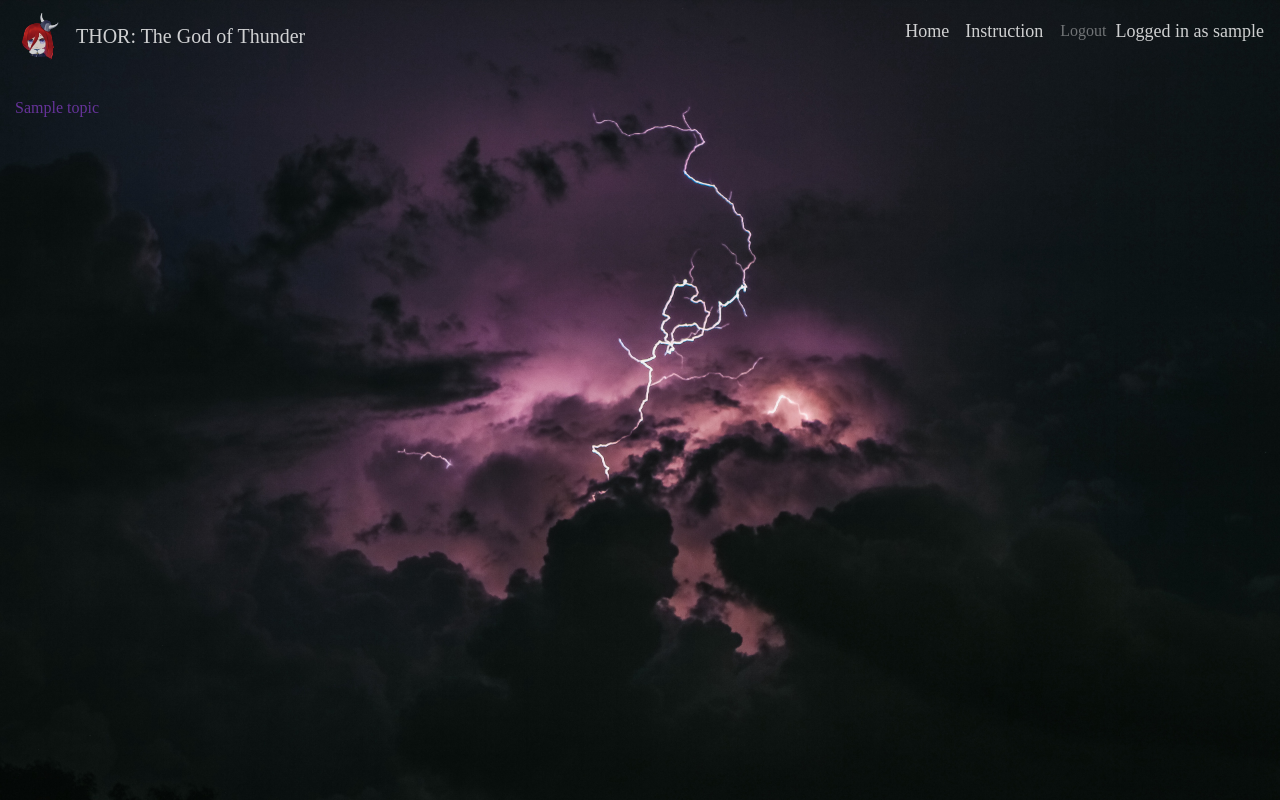
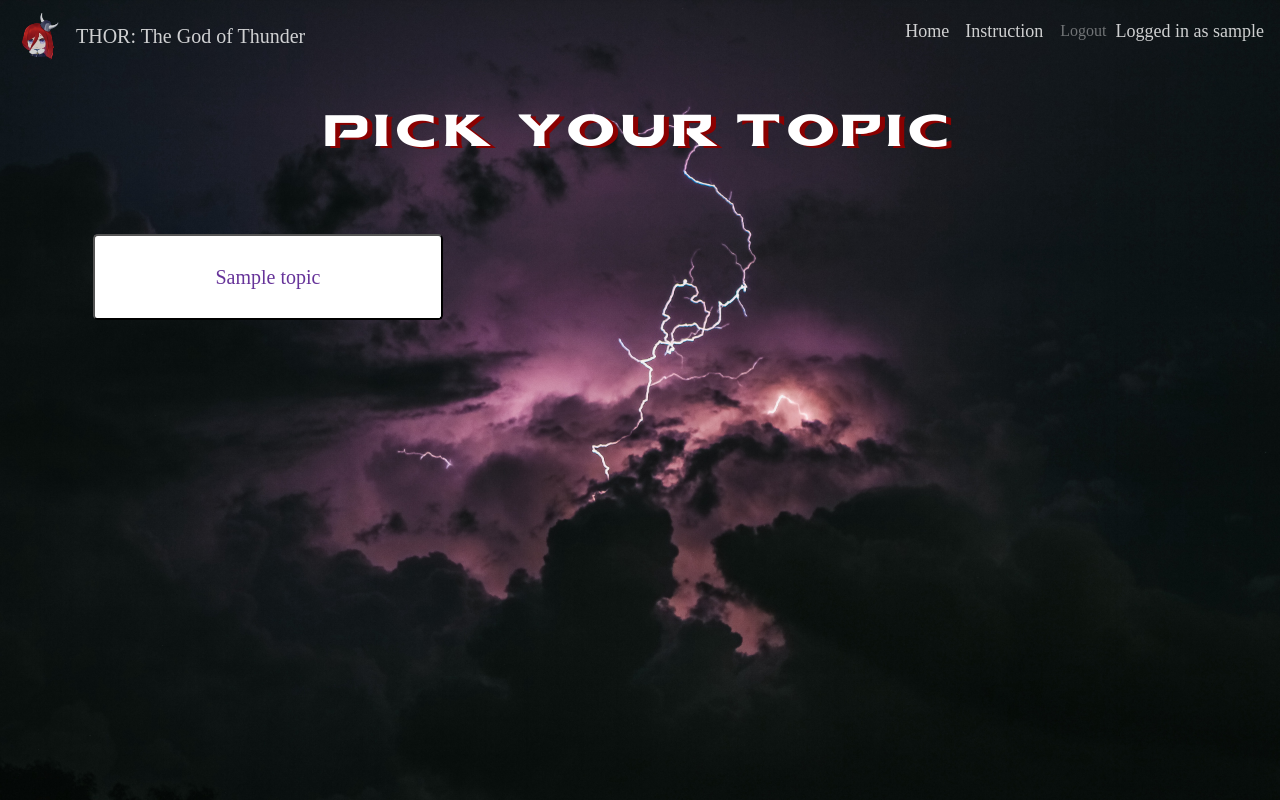
Before and after one commit to magmagcup/Thor, a Django app: page /game/topic/ in a window 1280 px wide. Run offline with Django 3.2, Linux system fonts and the light colour scheme; a user stored in the database is signed in; tables that the repository leaves empty hold one stand-in row (values such as "Sample post"); some libraries are stand-ins or nearby versions; some web fonts are replaced.

Commit message:
add topic_page_style and improve templates

```diff
--- a/game/templates/game/topic.html
+++ b/game/templates/game/topic.html
@@ -1,8 +1,17 @@
 {% extends "game/base.html" %}
 
 {% block content %}
+{% load static %}
+<link rel = "stylesheet" type = "text/css" href="{% static 'game/topic_page_style.css' %}">
 
-{% for t in topic %}
-  <br><br><br><br><a href="{% url 'game:question' t.id %}">{{ t }}</a>
-{% endfor %}
+<h1 class="mt-5 pt-5" style="font-family: 'THOR Ragnarok'; color:white; font-size: 55px; letter-spacing: 5">Pick your topic</h1>
+<div class="container mt-4">
+    <div class="mt-5 row">
+        {% for t in topic %}
+        <div class="col-4">
+            <button type="button" class="m-2 mt-4 btntopic btn-lg"><a href="{% url 'game:question' t.id %}">{{ t }}</a></button>
+        </div>
+        {% endfor %}
+    </div>
+</div>
 {% endblock  %}
--- a/static/game/my_style.css
+++ b/static/game/my_style.css
@@ -1,7 +1,3 @@
-* {
-    margin: 0;
-    padding: 0;
-}
 @font-face
 {
     font-family: 'THOR Ragnarok';
@@ -10,28 +6,70 @@
 
 body {
     background-image: url("lightning.jpg");
+    background-color: rgb(39, 39, 39);
     background-repeat: no-repeat;
     background-attachment: fixed;
     background-size: cover, contain;
     font-family: 'Mallanna';
 }
 
-
 h1 {
     text-align: center;
     text-shadow: 5px 2px darkred;
   }
 
-.col-12 {
-width: 100% !important;
-}
-
-
 .score_table {
     background-color: rgba(70, 83, 88, 0.445);
     border-radius: 15px;
     border-style: solid;
+    border-color: white;
     }
+
+.howto_box {
+    background-color: rgba(70, 83, 88, 0.445);
+    border-radius: 15px;
+    border-style: solid;
+    border-color: black;
+    }
+
+.form_box {
+    background-color: white;
+    border-radius: 15px;
+    border-style: solid;
+    border-color: rosybrown;
+}
+
+select {
+    font-size: 20;
+}
+
+.btnlogin {
+    color: rgb(192, 108, 108);
+    background-color: white;
+    -webkit-transition-duration: 0.4s;
+    transition-duration: 0.4s;
+    border-radius: 3%;
+    padding: 26px 63px;
+    }
+
+.btnlogin:hover {
+background-color: rosybrown;
+color: white;
+}
+
+.btnform {
+color: rgb(192, 108, 108);
+background-color: white;
+-webkit-transition-duration: 0.4s;
+transition-duration: 0.4s;
+border-radius: 5%
+}
+
+.btnform:hover {
+background-color: rosybrown;
+color: white;
+}
+
 
 /* unvisited link */
 a:link {
@@ -45,18 +83,5 @@ color: black;
 
 /* mouse over link */
 a:hover {
-color: palevioletred;
+color: white;
 }
-
-
-.long_container {
-    min-height:50%;
-}
-
-.medium_container {
-    min-height:10%;
-}
-
-.bigger_font {
-    font-size: 30px;
-}
--- /dev/null
+++ b/static/game/topic_page_style.css
@@ -0,0 +1,16 @@
+.btntopic {
+    color: darkred;
+    background-color: white;
+    -webkit-transition-duration: 0.4s;
+    transition-duration: 0.4s;
+    display: block;
+    width: 100%;
+    padding: 26px 63px;
+    cursor: pointer;
+    text-align: center;
+    }
+
+.btntopic:hover {
+    background-color: rgba(150, 45, 110, 0.74);
+    color: antiquewhite;
+    }
```
Also changed, not shown: static/game/statistic_style.css (deleted).
